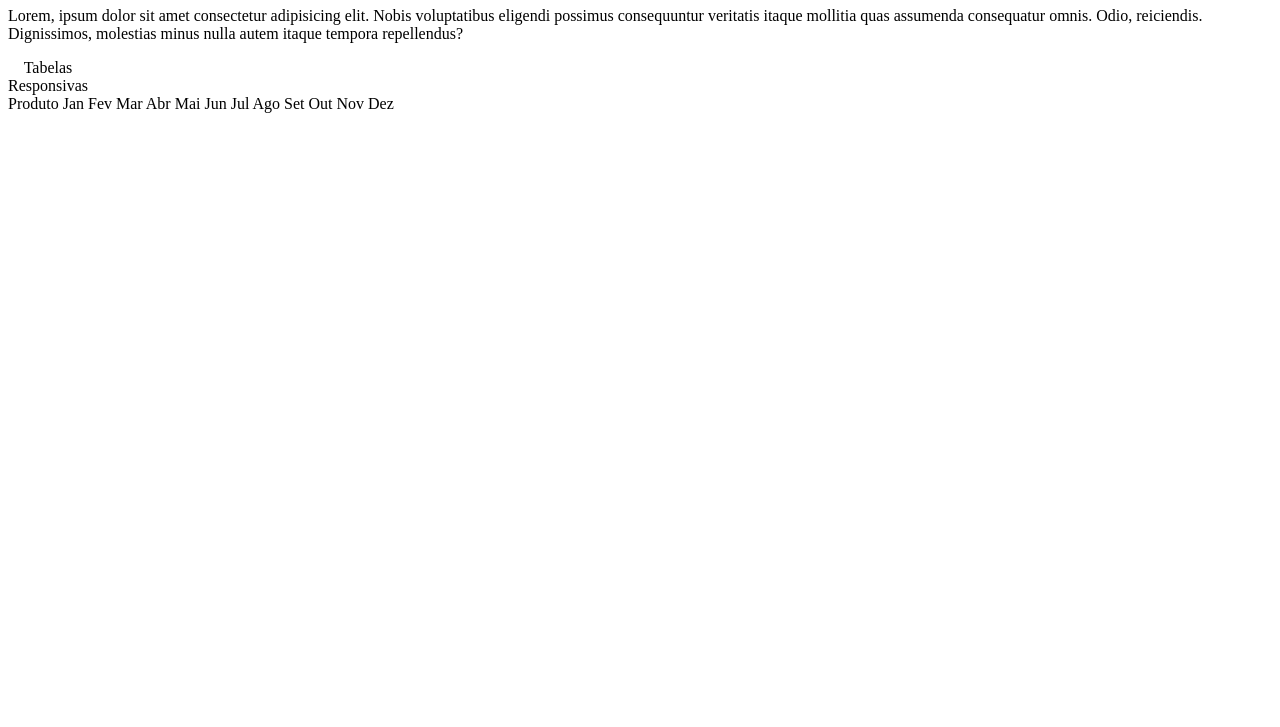
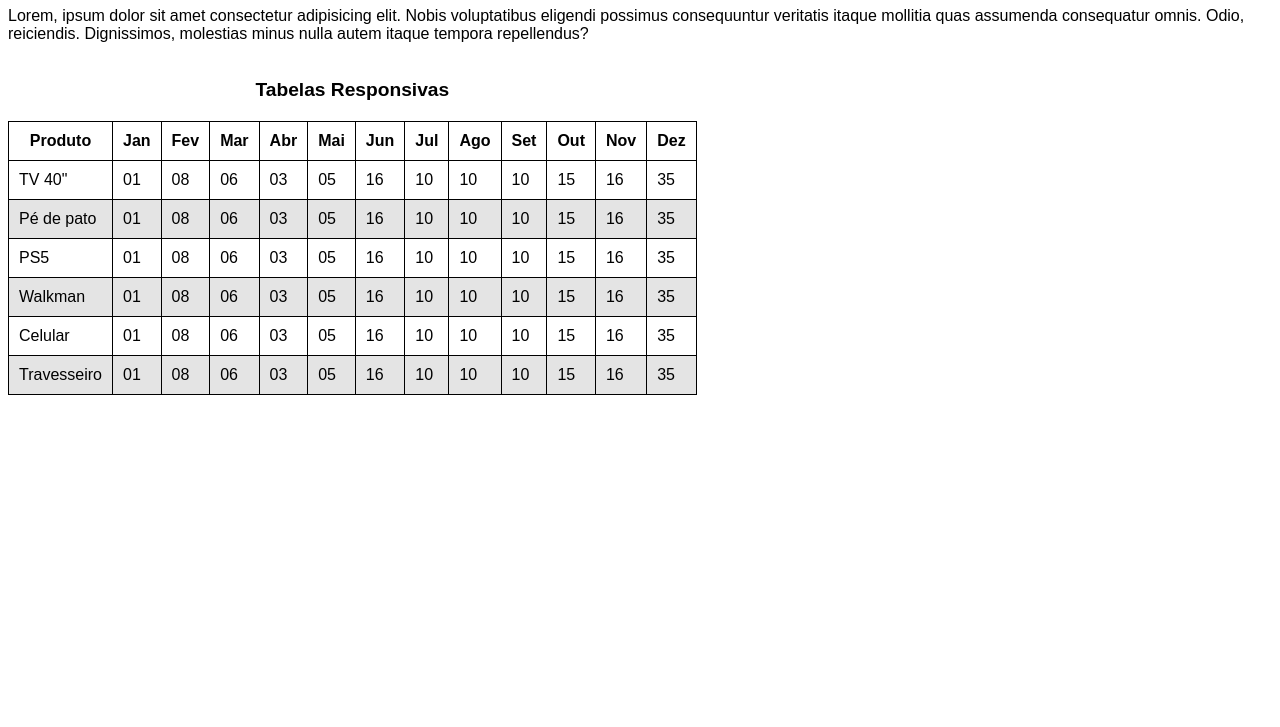
Before and after one commit to alefflv/html-css, a plain HTML site: page desafios/desafio-mesclagem-celulas/tabela006.html in a window 1280 px wide. Shown: the part 73-800 px from the top of the page. Drawn offline with Linux system fonts and the light colour scheme.

Commit message:
Adição dos conceitos

```diff
--- a/desafios/desafio-mesclagem-celulas/tabela006.html
+++ b/desafios/desafio-mesclagem-celulas/tabela006.html
@@ -4,27 +4,151 @@
     <meta charset="UTF-8">
     <meta name="viewport" content="width=device-width, initial-scale=1.0">
     <title>Tabelas Responsivas</title>
+    <style>
+        body {
+            font-family: Arial, Helvetica, sans-serif;
+        }
+
+        table {
+            border-collapse: collapse;
+        }
+
+        caption {
+            font-size: 1.2em;
+            font-weight: bolder;
+            padding: 20px;
+        }
+
+        th, td {
+            border: 1px solid black;
+            padding: 10px;
+        }
+
+        tr:nth-child(even) {
+            background-color: rgb(228, 228, 228);
+        }
+
+        div#container {
+            overflow-x: auto;
+        }
+    </style>
 </head>
 <body>
     <h1>Tabelas em telas pequenas</h1>
     <p>Lorem, ipsum dolor sit amet consectetur adipisicing elit. Nobis voluptatibus eligendi possimus consequuntur veritatis itaque mollitia quas assumenda consequatur omnis. Odio, reiciendis. Dignissimos, molestias minus nulla autem itaque tempora repellendus?</p>
-    <table>
-        <caption>Tabelas Responsivas</caption>
-    </table>
-    <tr>
-        <td>Produto</td>
-        <td>Jan</td>
-        <td>Fev</td>
-        <td>Mar</td>
-        <td>Abr</td>
-        <td>Mai</td>
-        <td>Jun</td>
-        <td>Jul</td>
-        <td>Ago</td>
-        <td>Set</td>
-        <td>Out</td>
-        <td>Nov</td>
-        <td>Dez</td>
-    </tr>
+    <div id="container">
+        <table>
+            <caption>Tabelas Responsivas</caption>
+        <thead>
+            <tr>
+                <th>Produto</th>
+                <th>Jan</th>
+                <th>Fev</th>
+                <th>Mar</th>
+                <th>Abr</th>
+                <th>Mai</th>
+                <th>Jun</th>
+                <th>Jul</th>
+                <th>Ago</th>
+                <th>Set</th>
+                <th>Out</th>
+                <th>Nov</th>
+                <th>Dez</th>
+            </tr>
+        </thead>
+        <tbody>
+            <tr>
+                <td>TV 40"</td>
+                <td>01</td>
+                <td>08</td>
+                <td>06</td>
+                <td>03</td>
+                <td>05</td>
+                <td>16</td>
+                <td>10</td>
+                <td>10</td>
+                <td>10</td>
+                <td>15</td>
+                <td>16</td>
+                <td>35</td>
+            </tr>
+            <tr>
+                <td>Pé de pato</td>
+                <td>01</td>
+                <td>08</td>
+                <td>06</td>
+                <td>03</td>
+                <td>05</td>
+                <td>16</td>
+                <td>10</td>
+                <td>10</td>
+                <td>10</td>
+                <td>15</td>
+                <td>16</td>
+                <td>35</td>
+            </tr>
+            <tr>
+                <td>PS5</td>
+                <td>01</td>
+                <td>08</td>
+                <td>06</td>
+                <td>03</td>
+                <td>05</td>
+                <td>16</td>
+                <td>10</td>
+                <td>10</td>
+                <td>10</td>
+                <td>15</td>
+                <td>16</td>
+                <td>35</td>
+            </tr>
+            <tr>
+                <td>Walkman</td>
+                <td>01</td>
+                <td>08</td>
+                <td>06</td>
+                <td>03</td>
+                <td>05</td>
+                <td>16</td>
+                <td>10</td>
+                <td>10</td>
+                <td>10</td>
+                <td>15</td>
+                <td>16</td>
+                <td>35</td>
+            </tr>
+            <tr>
+                <td>Celular</td>
+                <td>01</td>
+                <td>08</td>
+                <td>06</td>
+                <td>03</td>
+                <td>05</td>
+                <td>16</td>
+                <td>10</td>
+                <td>10</td>
+                <td>10</td>
+                <td>15</td>
+                <td>16</td>
+                <td>35</td>
+            </tr>
+            <tr>
+                <td>Travesseiro</td>
+                <td>01</td>
+                <td>08</td>
+                <td>06</td>
+                <td>03</td>
+                <td>05</td>
+                <td>16</td>
+                <td>10</td>
+                <td>10</td>
+                <td>10</td>
+                <td>15</td>
+                <td>16</td>
+                <td>35</td>
+            </tr>
+        </tbody>
+        </table>
+    </div>
 </body>
 </html>
```
Also changed, not shown: conceitos-modulo 3/1.txt (added), conceitos-modulo 3/TABELAS EM HTML5.txt (added), conceitos-modulo 3/background-images-resumo.PNG (added), conceitos-modulo 3/responsividade-videos.PNG (added).
